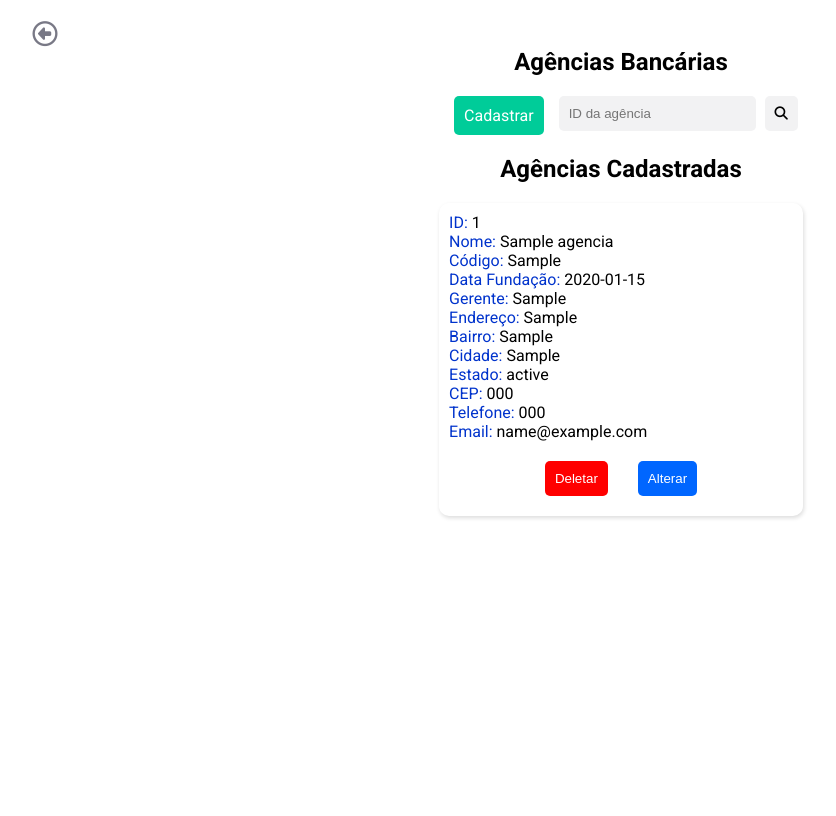
After one commit to carlosedolv/simple-banking-system, a Spring Boot app: page /agencia/listaAgencias in a window 1280 px wide. The commit adds this page. Shown: the whole page, without its empty margins (19-855 px from the left). Run offline with Spring Boot 4, Linux system fonts and the light colour scheme; tables that the repository leaves empty hold one stand-in row (values such as "Sample post").

Commit message:
feat: adicionando paginas das agencias

```diff
--- a/src/main/java/com/devteam/banco_agencias/controllers/FormBancoController.java
+++ b/src/main/java/com/devteam/banco_agencias/controllers/FormBancoController.java
@@ -22,7 +22,7 @@ public class FormBancoController {
         return "formulario";
     }
 
-    @PostMapping("/insert")
+    @PostMapping("/bancos/insert")
     public String cadastrarBanco(@ModelAttribute Banco banco) {
         service.insert(banco);
         return "redirect:/";
--- /dev/null
+++ b/src/main/java/com/devteam/banco_agencias/controllers/ListaAgenciasController.java
@@ -0,0 +1,34 @@
+package com.devteam.banco_agencias.controllers;
+
+
+import com.devteam.banco_agencias.entities.Agencia;
+import com.devteam.banco_agencias.services.AgenciaService;
+import org.springframework.beans.factory.annotation.Autowired;
+import org.springframework.stereotype.Controller;
+import org.springframework.web.bind.annotation.*;
+import org.springframework.ui.Model;
+
+import java.util.List;
+
+@Controller
+public class ListaAgenciasController {
+
+    @Autowired
+    private AgenciaService service;
+
+
+    @GetMapping("/agencia/listaAgencias")
+    public String listaAgencias(Model model) {
+        List<Agencia> agencias= service.findAll();
+        model.addAttribute("agencias", agencias);
+        return "/agencia/listaAgencias";
+    }
+
+    @GetMapping("/api/agencias/{id}")
+    @ResponseBody
+    public Agencia exibirAgencia(@PathVariable Long id) {
+        return service.findById(id);
+
+    }
+
+}
--- a/src/main/resources/static/css/styles.css
+++ b/src/main/resources/static/css/agencia/styles.css
@@ -11,7 +11,7 @@ body{
         font-family: 'Roboto', sans-serif;
 }
 
-/* -------- PAGINA INICIAL --------- */
+/* -------- LISTA AGENCIAS --------- */
 .main {
         padding: 20px;
         text-align: center;
@@ -60,8 +60,11 @@ body{
 }
 
 .cardBtns{
-    display: flex;
-    justify-content: space-between;
+     display: flex;
+     justify-content: center;
+     align-items: center;
+     gap: 10px;
+     margin-top: 10px;
 }
 
 .deleteBtn{
@@ -80,6 +83,20 @@ body{
     margin: 10px;
     border-radius: 5px;
     border: none;
+}
+
+.agencyBtn {
+    display: inline-block;
+    padding: 10px ;
+    border-radius: 5px;
+    margin: 0 10px;
+    background-color: #00cc99;
+    border: none;
+    color: white;
+    text-align: center;
+    text-decoration: none;
+    cursor: pointer;
+    font-family: inherit;
 }
 
 .modalOverlay {
@@ -145,10 +162,10 @@ body{
 /* --------FORMULARIO --------- */
 
 
-.formBank {
+.formAgency {
      position: fixed;
-     top: 35%;
-     left: 35%;
+     top: 25%;
+     left: 40%;
      width: 100vw;
      height: 100vh;
      justify-content: center;
@@ -204,15 +221,14 @@ body{
 
 .returnBtnDiv{
     position: fixed;
-    bottom: 20px;
-    left: 50%;
+    top: 20px;
+    left: 5%;
     transform: translateX(-50%);
 }
 .returnBtn{
-    color: white;
-    background-color: #f2f2f3;
     color: #797986;
     padding: 10px;
+    font-size: 25px;
     border-radius: 5px;
     border: none;
     text-decoration: none;
--- /dev/null
+++ b/src/main/resources/templates/agencia/listaAgencias.html
@@ -0,0 +1,269 @@
+<!DOCTYPE html>
+<html xmlns:th="http://www.thymeleaf.org" >
+<head>
+    <meta charset="UTF-8">
+    <title>Lista de Agências</title>
+    <link rel="stylesheet" th:href="@{/css/agencia/styles.css}">
+    <link rel="stylesheet" href="https://cdnjs.cloudflare.com/ajax/libs/font-awesome/6.4.0/css/all.min.css">
+    <link href="https://fonts.googleapis.com/css2?family=Roboto:wght@400;700&display=swap" rel="stylesheet">
+    <link rel="icon" type="image/png" th:href="@{/images/bankIcon.png}">
+</head>
+<body>
+<div class="returnBtnDiv">
+    <a th:href="@{/}" class="returnBtn"><i class="fa-regular fa-circle-left"></i></a>
+</div>
+<section class="main">
+    <h1 class="title">Agências Bancárias</h1>
+
+    <div class="upperDiv">
+        <a th:href="@{/agencia/formulario}" class="addBtn">Cadastrar</a>
+
+        <form id="searchForm">
+            <input class="idInput" type="number" id="idInput" placeholder="ID da agência">
+            <button class="searchBtn" type="submit">
+                <i class="fa-solid fa-magnifying-glass"></i>
+            </button>
+        </form>
+    </div>
+
+    <div id="agenciaEncontrada" class="card" style="display: none;"></div>
+
+    <div class="agencyListDiv">
+        <h2>Agências Cadastradas</h2>
+
+        <div th:each="agencia : ${agencias}" class="card">
+            <div>
+                <span class="cardSpan">
+                    ID:
+                </span>
+                <span th:text="${agencia.id}"></span>
+            </div>
+            <div>
+                <span class="cardSpan">
+                    Nome:
+                </span>
+                <span th:text="${agencia.nome}"></span>
+            </div>
+            <div>
+                <span class="cardSpan">
+                    Código:
+                </span>
+                <span th:text="${agencia.codigo}"></span>
+            </div>
+            <div>
+                <span class="cardSpan">
+                    Data Fundação:
+                </span>
+                <span th:text="${agencia.dataFundacao}"></span>
+            </div>
+            <div>
+                <span class="cardSpan">
+                    Gerente:
+                </span>
+                <span th:text="${agencia.gerente}"></span>
+            </div>
+            <div>
+                <span class="cardSpan">
+                    Endereço:
+                </span>
+                <span th:text="${agencia.endereco}"></span>
+            </div>
+            <div>
+                <span class="cardSpan">
+                    Bairro:
+                </span>
+                <span th:text="${agencia.bairro}"></span>
+            </div>
+            <div>
+                <span class="cardSpan">
+                    Cidade:
+                </span>
+                <span th:text="${agencia.cidade}"></span>
+            </div>
+            <div>
+                <span class="cardSpan">
+                    Estado:
+                </span>
+                <span th:text="${agencia.estado}"></span>
+            </div>
+            <div>
+                <span class="cardSpan">
+                    CEP:
+                </span>
+                <span th:text="${agencia.cep}"></span>
+            </div>
+            <div>
+                <span class="cardSpan">
+                    Telefone:
+                </span>
+                <span th:text="${agencia.telefone}"></span>
+            </div>
+            <div>
+                <span class="cardSpan">
+                    Email:
+                </span>
+                <span th:text="${agencia.email}"></span>
+            </div>
+
+            <div class="cardBtns">
+                <button class="deleteBtn" th:data-id="${agencia.id}" onclick="deletarAgencia(this)">Deletar</button>
+
+                <button class="updateBtn"
+                        th:data-id="${agencia.id}"
+                        th:data-nome="${agencia.nome}"
+                        th:data-codigo="${agencia.codigo}"
+                        th:data-datafundacao="${agencia.dataFundacao}"
+                        th:data-gerente="${agencia.gerente}"
+                        th:data-endereco="${agencia.endereco}"
+                        th:data-bairro="${agencia.bairro}"
+                        th:data-cidade="${agencia.cidade}"
+                        th:data-estado="${agencia.estado}"
+                        th:data-cep="${agencia.cep}"
+                        th:data-telefone="${agencia.telefone}"
+                        th:data-email="${agencia.email}"
+                        onclick="abrirModal(this)">
+                    Alterar
+                </button>
+            </div>
+        </div>
+    </div>
+
+    <div id="modalOverlay" class="modalOverlay">
+        <div class="modalContent">
+            <h3>Editar Agência</h3>
+            <form id="formEdit" th:action="@{/agencia/update}" method="put">
+                <div class="modalGrid">
+                    <input type="hidden" name="id" id="agenciaId" />
+                    <input type="text" name="nome" class="modalInput" id="agenciaNome" placeholder="Nome" required />
+                    <input type="text" name="codigo" class="modalInput" id="agenciaCodigo" placeholder="Código" required />
+                    <input type="date" name="dataFundacao" class="modalInput" id="agenciaDataFundacao" required />
+                    <input type="text" name="gerente" class="modalInput" id="agenciaGerente" placeholder="Gerente" required />
+                    <input type="text" name="endereco" class="modalInput" id="agenciaEndereco" placeholder="Endereço" required />
+                    <input type="text" name="bairro" class="modalInput" id="agenciaBairro" placeholder="Bairro" required />
+                    <input type="text" name="cidade" class="modalInput" id="agenciaCidade" placeholder="Cidade" required />
+                    <input type="text" name="estado" class="modalInput" id="agenciaEstado" placeholder="Estado" required />
+                    <input type="text" name="cep" class="modalInput" id="agenciaCep" placeholder="CEP" required />
+                    <input type="text" name="telefone" class="modalInput" id="agenciaTelefone" placeholder="Telefone" required />
+                    <input type="email" name="email" class="modalInput" id="agenciaEmail" placeholder="Email" required />
+                </div>
+                <div class="modalBtns">
+                    <button type="button" class="closeModalBtn" onclick="fecharModal()">Cancelar</button>
+                    <button type="submit" class="saveModalBtn">Salvar</button>
+                </div>
+            </form>
+        </div>
+    </div>
+
+</section>
+
+<script>
+    document.getElementById("searchForm").addEventListener("submit", async (e) => {
+        e.preventDefault();
+        const id = document.getElementById("idInput").value;
+        const div = document.getElementById("agenciaEncontrada");
+
+        try {
+            const response = await fetch(`/api/agencias/${id}`);
+            if (!response.ok) {
+                div.style.display = "none";
+                return;
+            }
+
+            const agencia = await response.json();
+            div.innerHTML = `
+                <h3>Agência Encontrada:</h3>
+                <div><span class="cardSpan">ID: </span> ${agencia.id}</div>
+                <div><span class="cardSpan">Nome: </span> ${agencia.nome}</div>
+                <div><span class="cardSpan">Código: </span> ${agencia.codigo}</div>
+                <div><span class="cardSpan">Gerente: </span> ${agencia.gerente}</div>
+                <div><span class="cardSpan">Cidade: </span> ${agencia.cidade}</div>
+                <div><span class="cardSpan">Estado: </span> ${agencia.estado}</div>
+                <div><span class="cardSpan">Telefone: </span> ${agencia.telefone}</div>
+                <div><span class="cardSpan">Email: </span> ${agencia.email}</div>
+                <div class="cardBtns">
+                    <button class="deleteBtn" onclick="deletarAgencia(${agencia.id})">Deletar</button>
+                    <button class="updateBtn"
+                        data-id="${agencia.id}"
+                        data-nome="${agencia.nome}"
+                        data-codigo="${agencia.codigo}"
+                        data-gerente="${agencia.gerente}"
+                        data-cidade="${agencia.cidade}"
+                        data-estado="${agencia.estado}"
+                        data-telefone="${agencia.telefone}"
+                        data-email="${agencia.email}"
+                        onclick="abrirModal(this)">Alterar</button>
+                </div>
+            `;
+            div.style.display = "block";
+        } catch (error) {
+            console.error("Erro ao buscar a agência:", error);
+            div.style.display = "none";
+        }
+    });
+
+    function deletarAgencia(botao) {
+        const id = botao.dataset.id || botao;
+        if (confirm("Tem certeza que deseja deletar esta agência?")) {
+            fetch(`/agencias/${id}`, { method: "DELETE" })
+                .then(response => {
+                    if (response.ok) {
+                        window.location.reload();
+                    } else {
+                        console.error("Erro ao deletar a agência.");
+                    }
+                })
+                .catch(error => console.error("Erro:", error));
+        }
+    }
+
+
+    function abrirModal(botao) {
+        document.getElementById("agenciaId").value = botao.dataset.id;
+        document.getElementById("agenciaNome").value = botao.dataset.nome;
+        document.getElementById("agenciaCodigo").value = botao.dataset.codigo;
+        document.getElementById("agenciaDataFundacao").value = botao.dataset.datafundacao;
+        document.getElementById("agenciaGerente").value = botao.dataset.gerente;
+        document.getElementById("agenciaEndereco").value = botao.dataset.endereco;
+        document.getElementById("agenciaBairro").value = botao.dataset.bairro;
+        document.getElementById("agenciaCidade").value = botao.dataset.cidade;
+        document.getElementById("agenciaEstado").value = botao.dataset.estado;
+        document.getElementById("agenciaCep").value = botao.dataset.cep;
+        document.getElementById("agenciaTelefone").value = botao.dataset.telefone;
+        document.getElementById("agenciaEmail").value = botao.dataset.email;
+        document.getElementById("modalOverlay").style.display = "flex";
+    }
+
+    function fecharModal() {
+        document.getElementById("modalOverlay").style.display = "none";
+    }
+
+    document.getElementById("formEdit").addEventListener("submit", async (e) => {
+        e.preventDefault();
+
+        const id = document.getElementById("agenciaId").value;
+        const data = {
+            nome: document.getElementById("agenciaNome").value,
+            codigo: document.getElementById("agenciaCodigo").value,
+            dataFundacao: document.getElementById("agenciaDataFundacao").value,
+            gerente: document.getElementById("agenciaGerente").value,
+            endereco: document.getElementById("agenciaEndereco").value,
+            bairro: document.getElementById("agenciaBairro").value,
+            cidade: document.getElementById("agenciaCidade").value,
+            estado: document.getElementById("agenciaEstado").value,
+            cep: document.getElementById("agenciaCep").value,
+            telefone: document.getElementById("agenciaTelefone").value,
+            email: document.getElementById("agenciaEmail").value
+        };
+
+        const response = await fetch(`/agencias/${id}`, {
+            method: "PUT",
+            headers: { "Content-Type": "application/json" },
+            body: JSON.stringify(data)
+        });
+        if (response.ok) {
+            window.location.reload();
+        }
+    });
+</script>
+</body>
+</html>
```
Also changed, not shown: src/main/java/com/devteam/banco_agencias/controllers/FormAgenciaController.java (added, +33 -0 lines), src/main/resources/static/css/banco/styles.css (added, +235 -0 lines), src/main/resources/templates/agencia/formulario.html (added, +42 -0 lines), src/main/resources/templates/formulario.html (+5 -4 lines), src/main/resources/templates/paginaInicial.html (+31 -16 lines), src/main/resources/static/images/bankIcon.png (added), 1 other file.
